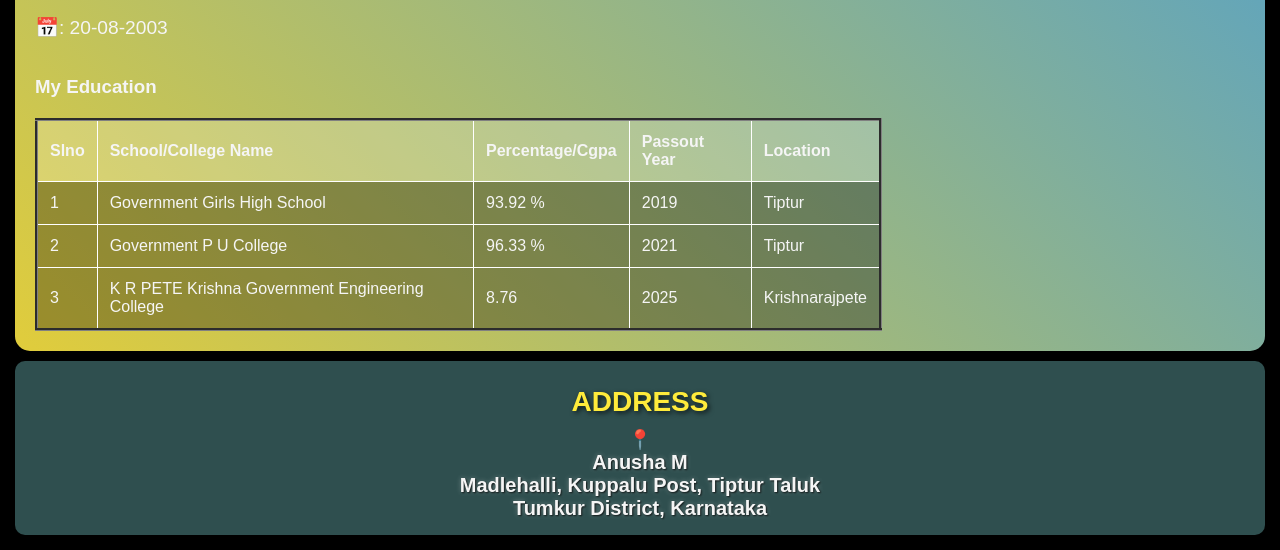
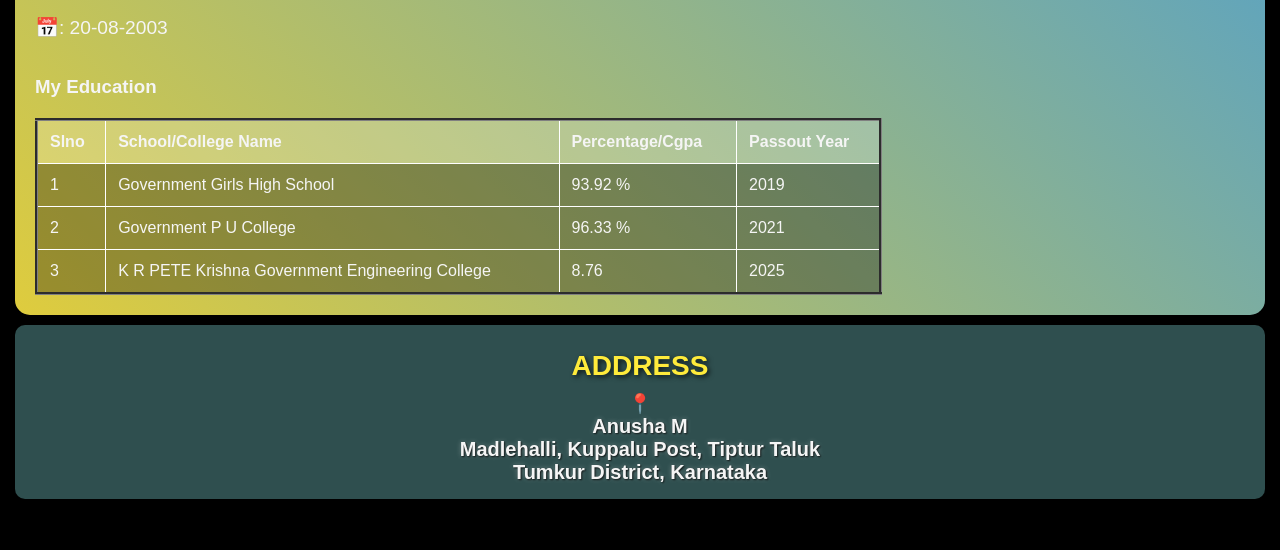
Before and after one commit to ANUSHA0320/Portfolio, a plain HTML site: page my biodata.html in a window 1280 px wide. Shown: the part 290-840 px from the top of the page. After the commit the page ends 804 px from the top, so only its background shows below. Drawn offline with Linux system fonts and the light colour scheme.

Commit message:
commit files

```diff
--- a/my biodata.html
+++ b/my biodata.html
@@ -193,28 +193,28 @@
             <th>School/College Name</th>
             <th>Percentage/Cgpa</th>
             <th>Passout Year</th>
-            <th>Location</th>
+
           </tr>
           <tr>
             <td>1</td>
             <td>Government Girls High School</td>
             <td>93.92 %</td>
             <td>2019</td>
-            <td>Tiptur</td>
+
           </tr>
           <tr>
             <td>2</td>
             <td>Government P U College</td>
             <td>96.33 %</td>
             <td>2021</td>
-            <td>Tiptur</td>
+
           </tr>
           <tr>
             <td>3</td>
             <td>K R PETE Krishna Government Engineering College</td>
             <td>8.76</td>
             <td>2025</td>
-            <td>Krishnarajpete</td>
+
           </tr>
         </table>
       </div>
```
